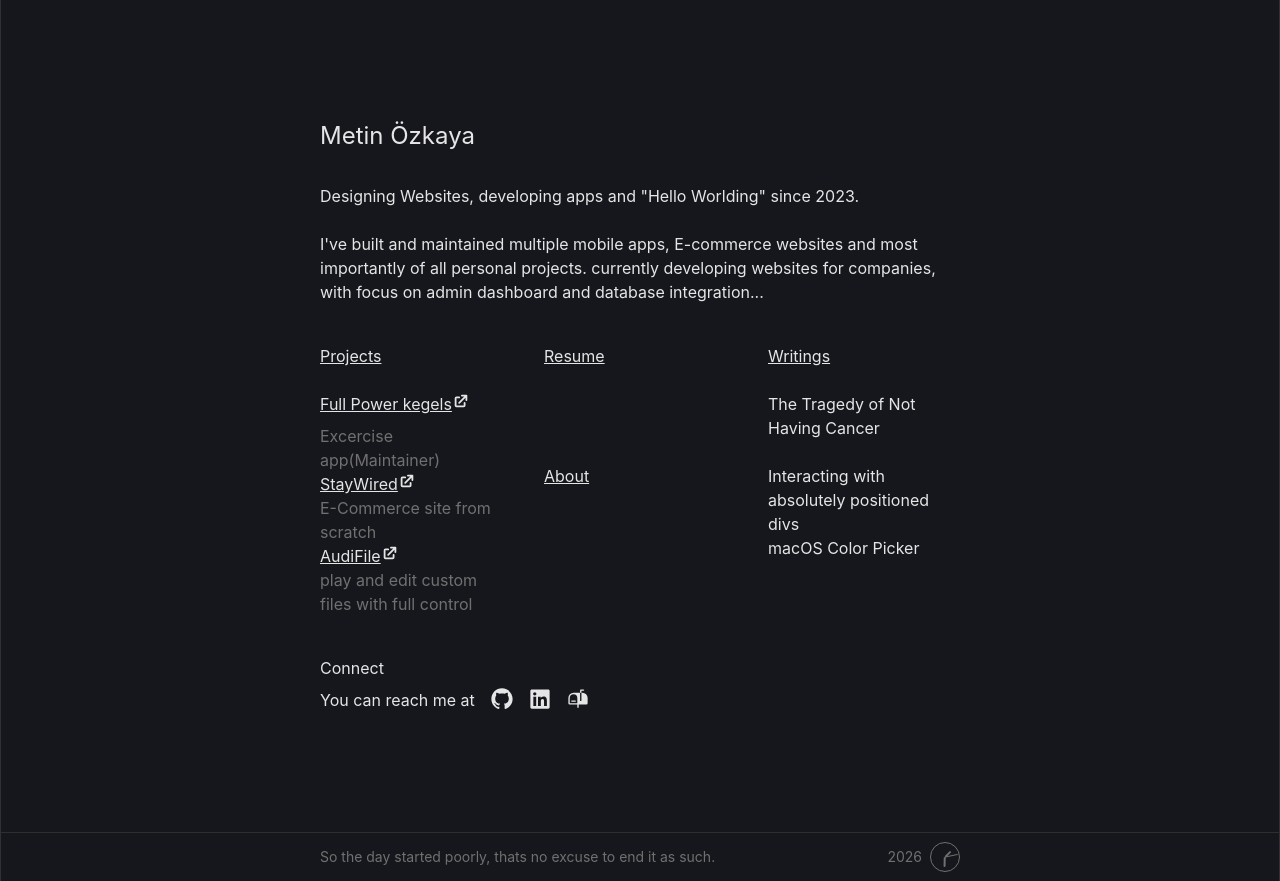
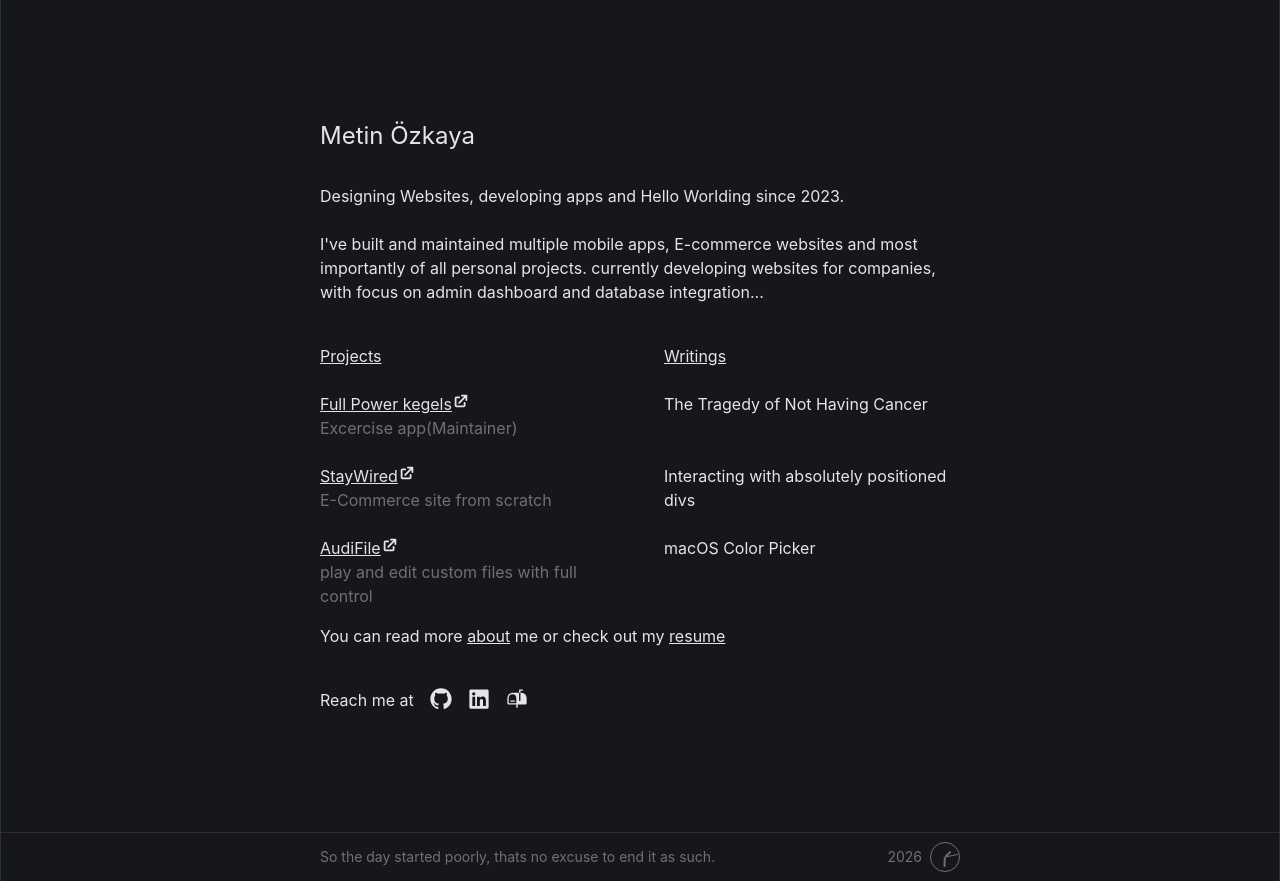
Before and after one commit to KL0mbe/KL0mbe.github.io, a React (Vite) app: page / in a window 1280 px wide. Built offline with nearby package versions, Linux system fonts and the light colour scheme.

Commit message:
refactor home page layout

```diff
--- a/src/pages/home/home.tsx
+++ b/src/pages/home/home.tsx
@@ -1,35 +1,11 @@
-import { useCoordinates } from "../../hooks/useCoordinates";
-import { Link, useNavigate } from "react-router-dom";
 import MyFooter from "../../components/MyFooter";
 import { HiExternalLink } from "react-icons/hi";
 import { PiMailboxFill } from "react-icons/pi";
 import { RxGithubLogo } from "react-icons/rx";
 import { FaLinkedin } from "react-icons/fa";
-import { useState } from "react";
+import { Link } from "react-router-dom";
 
 function Home() {
-  const [isOpen, _setIsopen] = useState(false);
-  const navigate = useNavigate();
-  const {
-    buttonRef,
-    // columnRef,
-    // buttonX,
-    // buttonY,
-    // divX,
-    // divTop,
-    // divWidth,
-    // divHeight,
-  } = useCoordinates(isOpen);
-
-  // function handleClick() {
-  //   // alter to md
-  //   if (window.innerWidth >= 1000) {
-  //     setIsopen(!isOpen);
-  //   } else {
-  //     navigate("/projects");
-  //   }
-  // }
-
   return (
     <>
       <section
@@ -42,7 +18,7 @@ function Home() {
           <h1 className=" text-2xl">Metin Özkaya</h1>
 
           <h2 className=" mt-8 whitespace-normal">
-            Designing Websites, developing apps and "Hello Worlding" since 2023.
+            Designing Websites, developing apps and Hello Worlding since 2023.
             <br />
             <br />
             I've built and maintained multiple mobile apps, E-commerce websites
@@ -57,70 +33,42 @@ function Home() {
             className="
            flex justify-between mt-10"
           >
-            <div className="w-48 min-w-30">
-              <button
-                // change to link if ref is no longerneeded
-                ref={buttonRef}
-                className="hover:text-hover hover:cursor-pointer"
-                onClick={() => navigate("/projects")}
-              >
+            <div className="w-74 min-w-30">
+              <Link to="/projects" className="hover:text-hover">
                 <div className="text-left underline">Projects</div>
-              </button>
-              <div className="mt-6 flex flex-col">
+              </Link>
+              <div className="mt-6 flex flex-col [&_p]:text-textSecondary">
                 <div className="min-h-18">
                   <a
                     href="https://apps.apple.com/app/id6449595806"
                     target="_blank"
-                    className="underline"
                   >
-                    <div className="flex hover:text-hover">
+                    <div className="flex underline hover:text-hover">
                       Full Power kegels <HiExternalLink size={18} />
                     </div>
                   </a>
-                  <p className="mt-2 text-textSecondary ">
-                    Excercise app(Maintainer)
-                  </p>
+                  <p>Excercise app(Maintainer)</p>
                 </div>
                 <div className="min-h-18">
-                  <a
-                    href="https://www.staywired.dk"
-                    target="_blank"
-                    className="underline"
-                  >
-                    <div className="flex hover:text-hover">
+                  <a href="https://www.staywired.dk" target="_blank">
+                    <div className="flex underline hover:text-hover">
                       StayWired <HiExternalLink size={18} />
                     </div>
                   </a>
-                  <p className="text-textSecondary">
-                    E-Commerce site from scratch
-                  </p>
+                  <p>E-Commerce site from scratch</p>
                 </div>
                 <div className="min-h-18">
-                  <a
-                    href="https://github.com/KL0mbe/AudiFile"
-                    target="_blank"
-                    className="underline"
-                  >
-                    <div className="flex hover:text-hover">
+                  <a href="https://github.com/KL0mbe/AudiFile" target="_blank">
+                    <div className="flex underline hover:text-hover">
                       AudiFile <HiExternalLink size={18} />
                     </div>
                   </a>
-                  <p className="text-textSecondary">
-                    play and edit custom files with full control
-                  </p>
+                  <p>play and edit custom files with full control</p>
                 </div>
               </div>
             </div>
-            <div className="w-48 min-w-20 flex flex-col space-y-18">
-              <Link to="/resume" className="hover:text-hover underline">
-                Resume
-              </Link>
-              <Link to="/about" className="hover:text-hover underline mt-6 ">
-                About
-              </Link>
-            </div>
 
-            <div className="w-48 min-w-30">
+            <div className="w-74 min-w-30">
               <Link to="/writings" className="hover:text-hover underline">
                 Writings
               </Link>
@@ -137,16 +85,18 @@ function Home() {
               </div>
             </div>
           </section>
-          {/* <div>
-            The content to make someone, anyone the best programmer exists
-            freely on the internet for all to access. Improving this craft and
-            getting as close to achieving that goal, is the journey I've decided
-            to embark upon.
-          </div> */}
-          <section className="mt-10">
-            <h2>Connect</h2>
-            <div className="mt-2 flex gap-4">
-              <p>You can reach me at</p>
+          <div className="mt-4">
+            You can read more{" "}
+            <Link to="/about" className="hover:text-hover underline">
+              about
+            </Link>{" "}
+            me or check out my{" "}
+            <Link to="/resume" className="hover:text-hover underline">
+              resume
+            </Link>
+          </div>
+          <section className="mt-10 flex gap-4">
+            <p>Reach me at</p>
             <a href="https://github.com/KL0mbe" target="_blank">
               <RxGithubLogo size={22} className="hover:text-hover" />
             </a>
@@ -161,16 +111,8 @@ function Home() {
             <a href="mailto:hello@klombe.com" className="underline">
               <PiMailboxFill size={22} className="hover:text-hover" />
             </a>
-            </div>
           </section>
         </div>
-        {/* alter to md */}
-        {/* {isOpen && window.innerWidth >= 1000 && (
-          <ProjectsConnector
-            {...{ buttonX, buttonY, divX, divTop, divWidth, divHeight }}
-          />
-        )}
-        {isOpen && <Projects columnRef={columnRef} />} */}
       </section>
       <MyFooter quote="So the day started poorly, thats no excuse to end it as such." />
     </>
```
Lines whose indentation alone changed are shown as unchanged.
